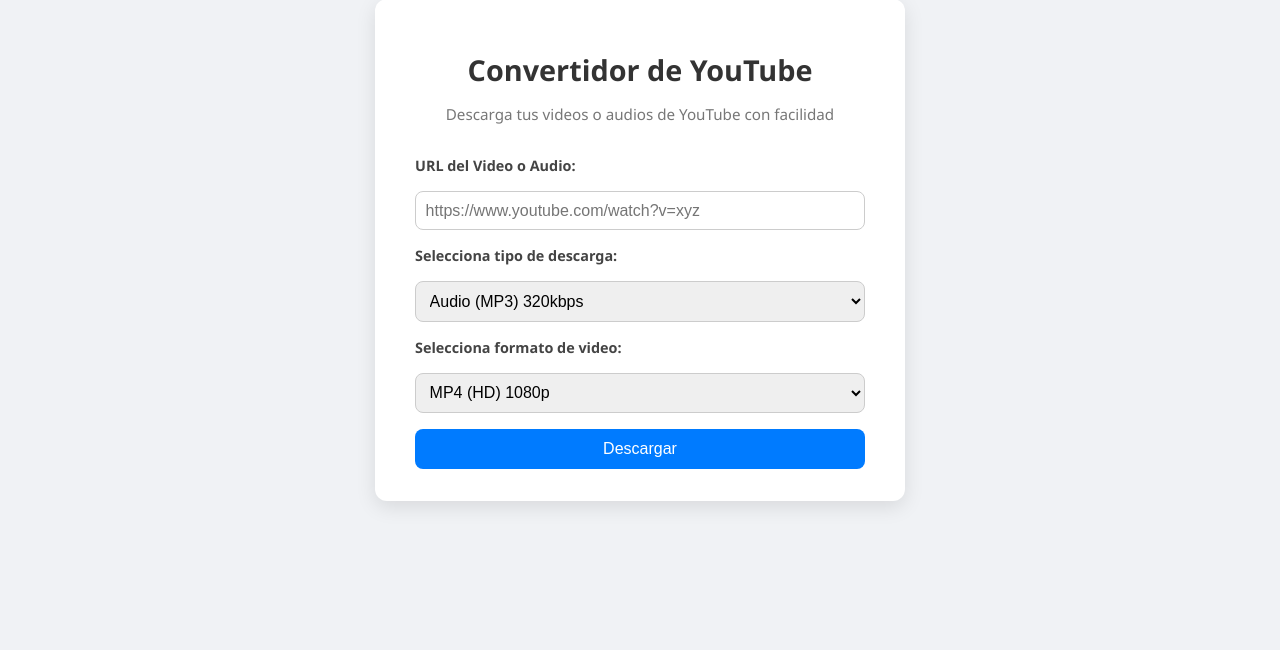
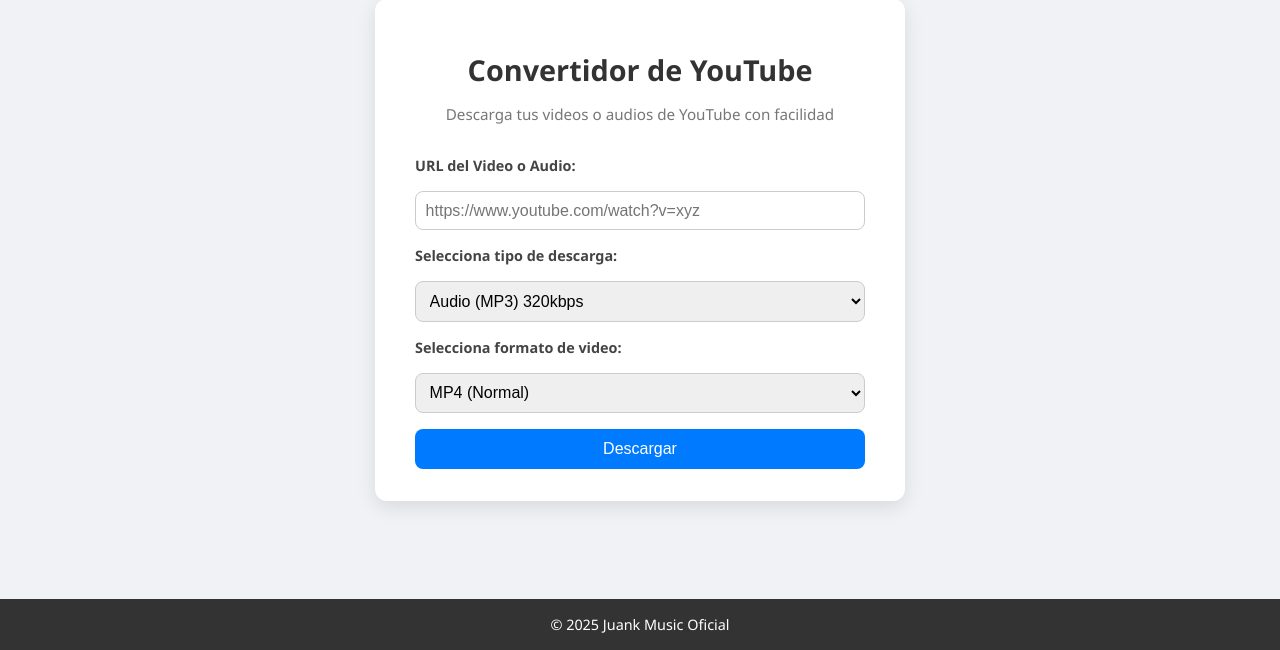
Before and after one commit to juankmusic/ConvertidorYoutube, a Flask app: page / in a window 1280 px wide. Shown: the part 150-800 px from the top of the page. Run offline with Flask 3, Linux system fonts and the light colour scheme.

Commit message:
Version 1.5

```diff
--- a/app.py
+++ b/app.py
@@ -1,6 +1,7 @@
 from flask import Flask, render_template, request, send_file, flash
 from yt_dlp import YoutubeDL
 import os
+import subprocess
 
 app = Flask(__name__)
 app.secret_key = 'your_secret_key'
@@ -21,38 +22,39 @@
 def download():
     url = request.form['url']
     option = request.form['option']
-    video_format = request.form['format']  # Obtenemos el formato elegido por el usuario
+    video_format = request.form['format']  # mp3 / mp4 / mp4_hd / webm
 
-    # Configuración de yt-dlp para descargar según la opción elegida
     if option == 'audio':
         ydl_opts = {
             'format': 'bestaudio/best',
             'postprocessors': [{
                 'key': 'FFmpegExtractAudio',
                 'preferredcodec': 'mp3',
-                'preferredquality': '320',  # Cambiar calidad del mp3
+                'preferredquality': '320',
             }],
             'ffmpeg_location': ffmpeg_path,
             'outtmpl': os.path.join(download_folder, '%(title)s.%(ext)s'),
         }
+
     else:
-        # Aquí seleccionamos la mejor calidad de video disponible hasta 1080p
-        if video_format == 'mp4':
+        # Configuraciones comunes para formatos de video
+        if video_format in ['mp4', 'mp4_hd']:
             ydl_opts = {
                 'format': 'bestvideo[ext=mp4][height<=1080]+bestaudio[ext=m4a]/best',
                 'ffmpeg_location': ffmpeg_path,
                 'outtmpl': os.path.join(download_folder, '%(title)s.%(ext)s'),
-                'merge_output_format': 'mp4',  # Esto le dice a yt-dlp que use ffmpeg para unir
                 'postprocessors': [{
-                    'key': 'FFmpegMerger'
+                    'key': 'FFmpegVideoConvertor',
+                    'preferedformat': 'mp4'
                 }],
+
             }
-
         elif video_format == 'webm':
             ydl_opts = {
-                'format': 'bestvideo[ext=webm][height<=1080]+bestaudio/best',  # Solo hasta 1080p en webm
+                'format': 'bestvideo[ext=webm][height<=1080]+bestaudio/best',
                 'ffmpeg_location': ffmpeg_path,
                 'outtmpl': os.path.join(download_folder, '%(title)s.%(ext)s'),
+
             }
 
     try:
@@ -60,15 +62,33 @@
             info_dict = ydl.extract_info(url, download=True)
 
             if option == 'audio':
-                filename = os.path.join(download_folder, f"{info_dict['title']}.mp3")
+                filename = ydl.prepare_filename(info_dict).replace('.webm', '.mp3').replace('.m4a', '.mp3')
             else:
-                filename = os.path.join(download_folder, f"{info_dict['title']}.{video_format}")  # Utilizamos el formato elegido
+                filename = ydl.prepare_filename(info_dict)
+
+                if video_format == 'mp4_hd':
+                    base, _ = os.path.splitext(filename)
+                    output_path = f"{base}_highbitrate.mp4"
+
+                    command = [
+                        os.path.join(ffmpeg_path, 'ffmpeg.exe'),
+                        '-i', filename,
+                        '-b:v', '5000k',
+                        '-maxrate', '5000k',
+                        '-bufsize', '10000k',
+                        '-preset', 'veryfast',
+                        '-c:a', 'copy',
+                        output_path
+                    ]
+
+                    subprocess.run(command, check=True)
+                    filename = output_path
+
 
         return send_file(filename, as_attachment=True)
 
     except Exception as e:
-        flash(f"Error: {str(e)}", 'error')
-        print("Error en descarga:", e)
+        flash("Hubo un problema al descargar o enviar el archivo.", 'error')
         return render_template('index.html')
 
 if __name__ == '__main__':
--- a/static/style.css
+++ b/static/style.css
@@ -65,3 +65,19 @@
     font-weight: bold;
     font-size: 0.9rem;
 }
+
+/* Estilo para el pie de página */
+footer {
+    text-align: center;
+    background-color: #333;
+    color: white;
+    padding: 1rem;
+    width: 100%;
+    position: absolute;
+    bottom: 0;
+}
+
+footer p {
+    margin: 0;
+    font-size: 0.9rem;
+}
--- a/templates/index.html
+++ b/templates/index.html
@@ -3,7 +3,7 @@
 <head>
     <meta charset="UTF-8">
     <meta name="viewport" content="width=device-width, initial-scale=1.0">
-    <title>Convertidor de YouTube</title>
+    <title>Convertidor de YouTube - JM</title>
     <link rel="stylesheet" href="static/style.css">
 </head>
 <body>
@@ -20,17 +20,21 @@
             <label for="option">Selecciona tipo de descarga:</label>
             <select id="option" name="option" required>
                 <option value="audio">Audio (MP3) 320kbps</option>
-                <option value="video">Video (MP4)</option>
+                <option value="video">Video</option>
             </select>
 
             <label for="format">Selecciona formato de video:</label>
             <select id="format" name="format">
-                <option value="mp4">MP4 (HD) 1080p</option>
-                <option value="webm">WebM</option>
+                <option value="mp4">MP4 (Normal)</option>
+                <option value="mp4_hd">MP4 (HD Bitrate)</option>
+                <option value="webm">WEBM</option>
             </select>
 
             <button type="submit">Descargar</button>
         </form>
     </div>
+    <footer>
+        <p>&copy; 2025 Juank Music Oficial</p>
+    </footer>
 </body>
 </html>
```
